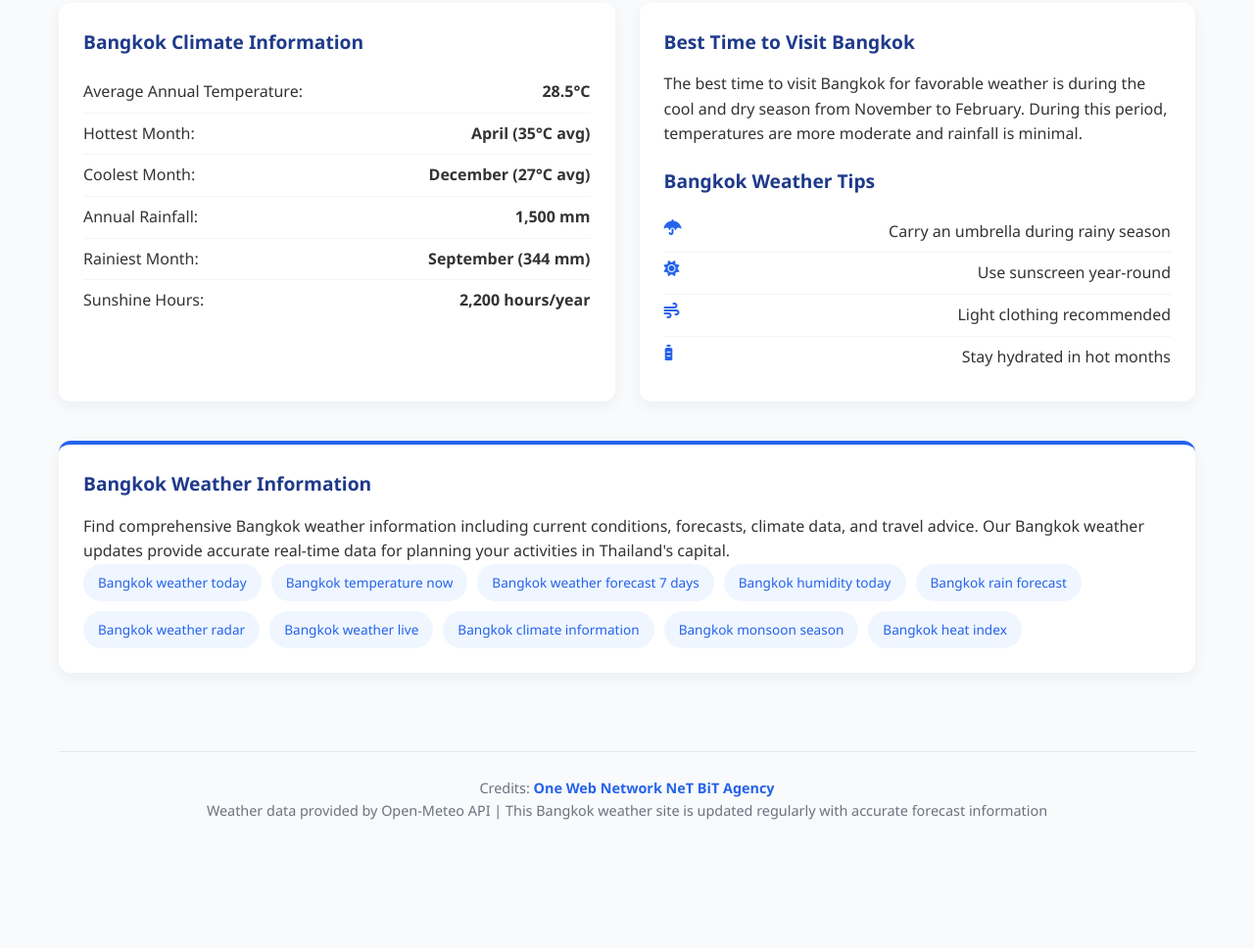
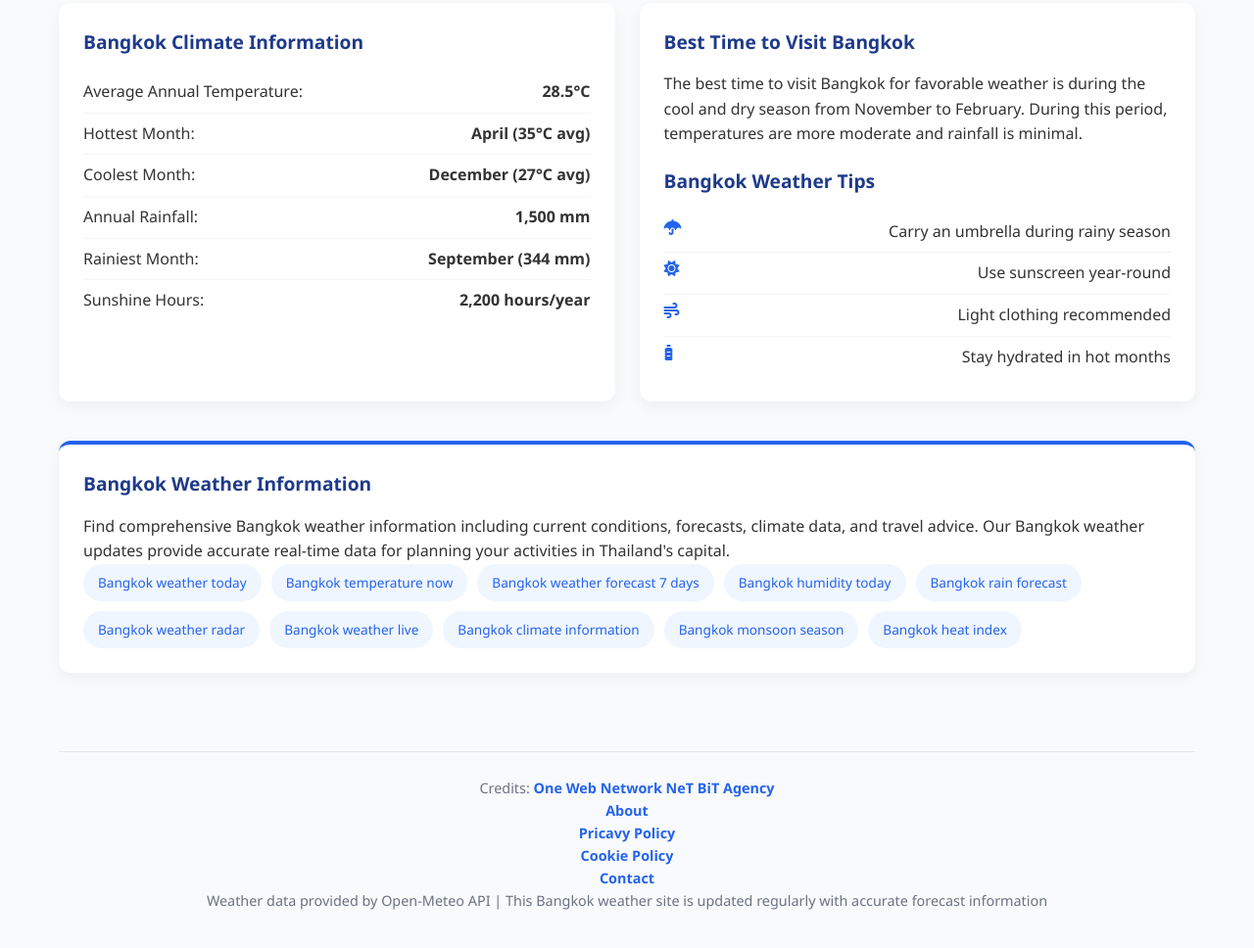
Before and after one commit to digitalpulsehub/Bangkok-Weather, a plain HTML site: page index.html in a window 1280 px wide. Shown: the part 1458-2426 px from the top of the page at 98% size. Before the commit the page ends 2342 px from the top, so only its background shows below. Drawn offline with Linux system fonts and the light colour scheme.

Commit message:
Update index.html

```diff
--- a/index.html
+++ b/index.html
@@ -658,6 +658,11 @@
     <div class="container">
         <div class="credits">
             <p>Credits: <a href="http://bangkokweather.top/" target="_blank">One Web Network NeT BiT Agency</a></p>
+             <p><a href="http://bangkokweather.top/about.html" target="_blank">About</a></p>
+            <p><a href="http://bangkokweather.top/privacy-policy.html" target="_blank">Pricavy Policy</a></p>
+             <p><a href="http://bangkokweather.top/cookie-policy.html" target="_blank">Cookie Policy</a></p>
+            <p><a href="http://bangkokweather.top/contact.html" target="_blank">Contact</a></p>
+
             <p>Weather data provided by Open-Meteo API | This Bangkok weather site is updated regularly with accurate forecast information</p>
         </div>
     </div>
```
